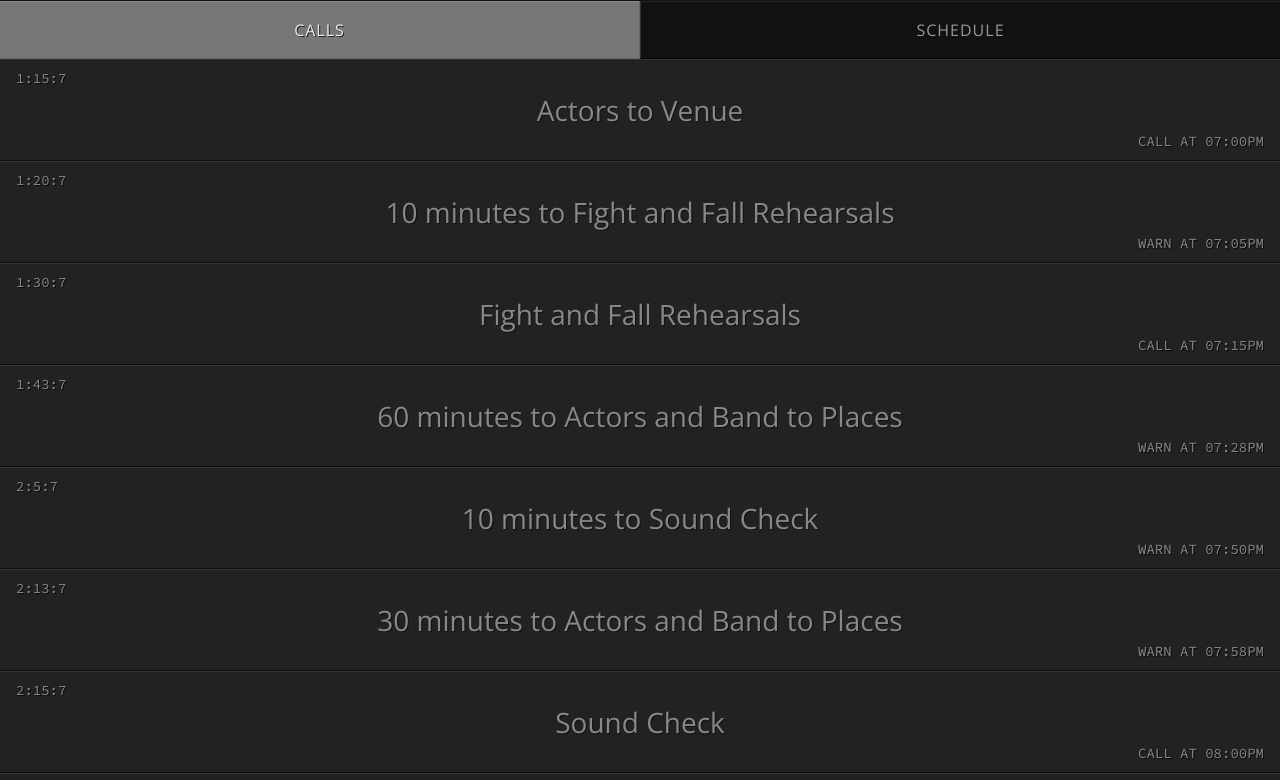
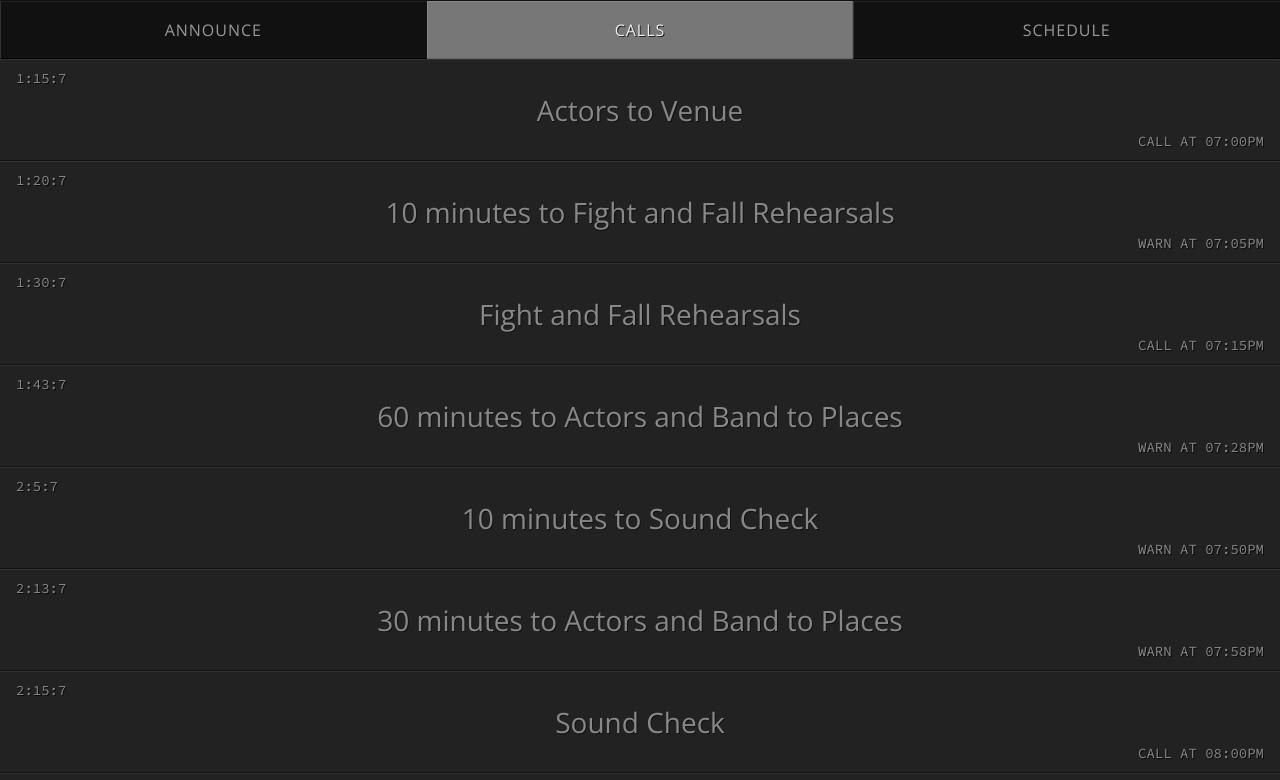
Before and after one commit to tsmith512/callboard, a plain HTML site: page index.html in a window 1280 px wide. Shown: the top 780 px of the page. Drawn offline with nearby package versions, Linux system fonts and the light colour scheme.

Commit message:
Add an 'announce' tab to show current calls only, for an unattended display

```diff
--- a/index.html
+++ b/index.html
@@ -9,8 +9,9 @@
 </head>
 <body>
   <nav>
-    <a href="#" id="show-calls">Calls</a>
-    <a href="#" id="show-schedule">Schedule</a>
+    <a href="#" id="show-announce" data-show="announce">Announce</a>
+    <a href="#" id="show-calls" data-show="calls">Calls</a>
+    <a href="#" id="show-schedule" data-show="schedule">Schedule</a>
   </nav>
   <div class="segment" id="calls"></div>
   <div class="segment" id="schedule"></div>
--- a/js/main.js
+++ b/js/main.js
@@ -77,8 +77,8 @@
         // Future calls:
         if      (minutesRemaining.minutes > 15)            { newClass = 'event-future';   }
         else if (minutesRemaining.minutes.between(5, 15))  { newClass = 'event-upcoming'; }
-        else if (minutesRemaining.minutes.between(2, 5))   { newClass = 'event-soon';     }
-        else if (minutesRemaining.minutes.between(-1, 2))  { newClass = 'event-call';     }
+        else if (minutesRemaining.minutes.between(1, 5))   { newClass = 'event-soon';     }
+        else if (minutesRemaining.minutes.between(-1, 1))  { newClass = 'event-call';     }
       } else {
         // Now / Past calls:
         if      (minutesRemaining.minutes.between(-1, 1))  { newClass = 'event-call';     }
@@ -101,17 +101,10 @@
   }
 
 
-  $('#show-calls').click(function(){
+  $('nav a').click(function(){
+    $('nav a').removeClass('active');
     $(this).addClass('active');
-    $('#show-schedule').removeClass('active');
-    $('#schedule').hide();
-    $('#calls').show();
-  });
-  $('#show-schedule').click(function(){
-    $(this).addClass('active');
-    $('#show-calls').removeClass('active');
-    $('#calls').hide();
-    $('#schedule').show();
+    $('body').removeClass().addClass( 'show-' + $(this).data('show') );
   });
 
   $(document).ready(function(){
--- a/sass/style.scss
+++ b/sass/style.scss
@@ -51,8 +51,8 @@ nav {
     text-align: center;
     border-top: 1px solid #222;
     border-bottom: 1px solid #000;
-    &:first-child { border-right: 1px solid #111; }
-    &:last-child { border-left: 1px solid #333; }
+    border-right: 1px solid #111;
+    border-left: 1px solid #333;
 
     text-decoration: none;
     text-transform: uppercase;
@@ -67,8 +67,8 @@ nav {
       @include text-shadow(1px 1px 0 rgba(0,0,0,0.75));
       border-top-color: #888;
       border-bottom-color: #666;
-      &:first-child { border-right-color: #666; }
-      &:last-child { border-left-color: #888; }
+      border-right-color: #666;
+      border-left-color: #888;
     }
 
   }
@@ -78,12 +78,15 @@ nav {
   display: none;
   margin-bottom: 1em;
   border-bottom: 1px solid #333;
+  .show-announce &#calls, .show-calls &#calls, .show-schedule &#schedule { display: block; }
 }
 
 article {
   border-top: 1px solid #333;
   border-bottom: 1px solid #111;
   padding: 0.5em 1em;
+
+  .show-announce & { display: none; }
 
   &:first-child {
     border-top-width: 0;
@@ -125,6 +128,11 @@ article {
     border-top-color: #070;
     background-color: #060;
     border-bottom-color: #050;
+    .show-announce & {
+      font-size: 1.5em;
+      .content { font-size: 3em; }
+      display: block;
+    }
   }
 
   &.event-soon {
```
Also changed, not shown: css/style.css.
